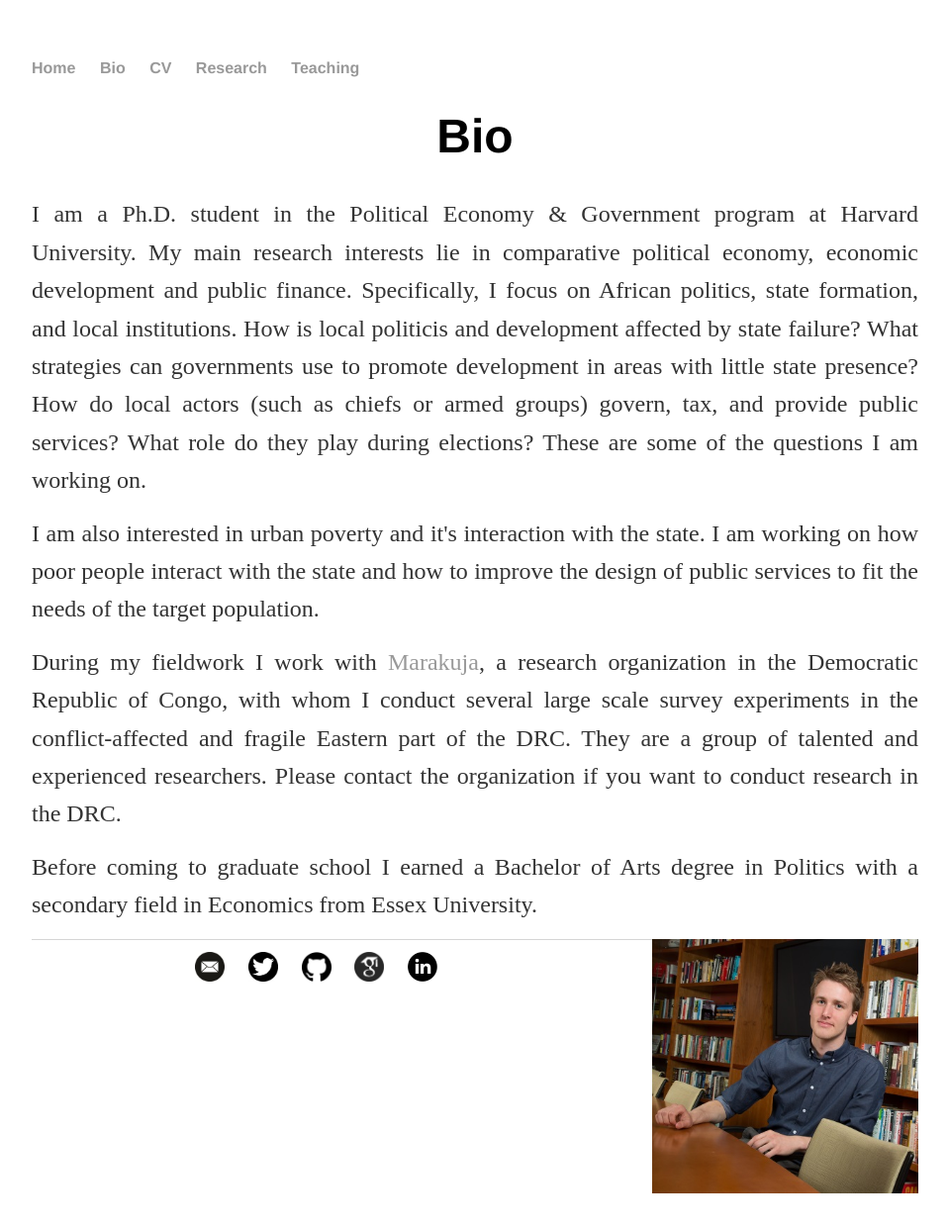
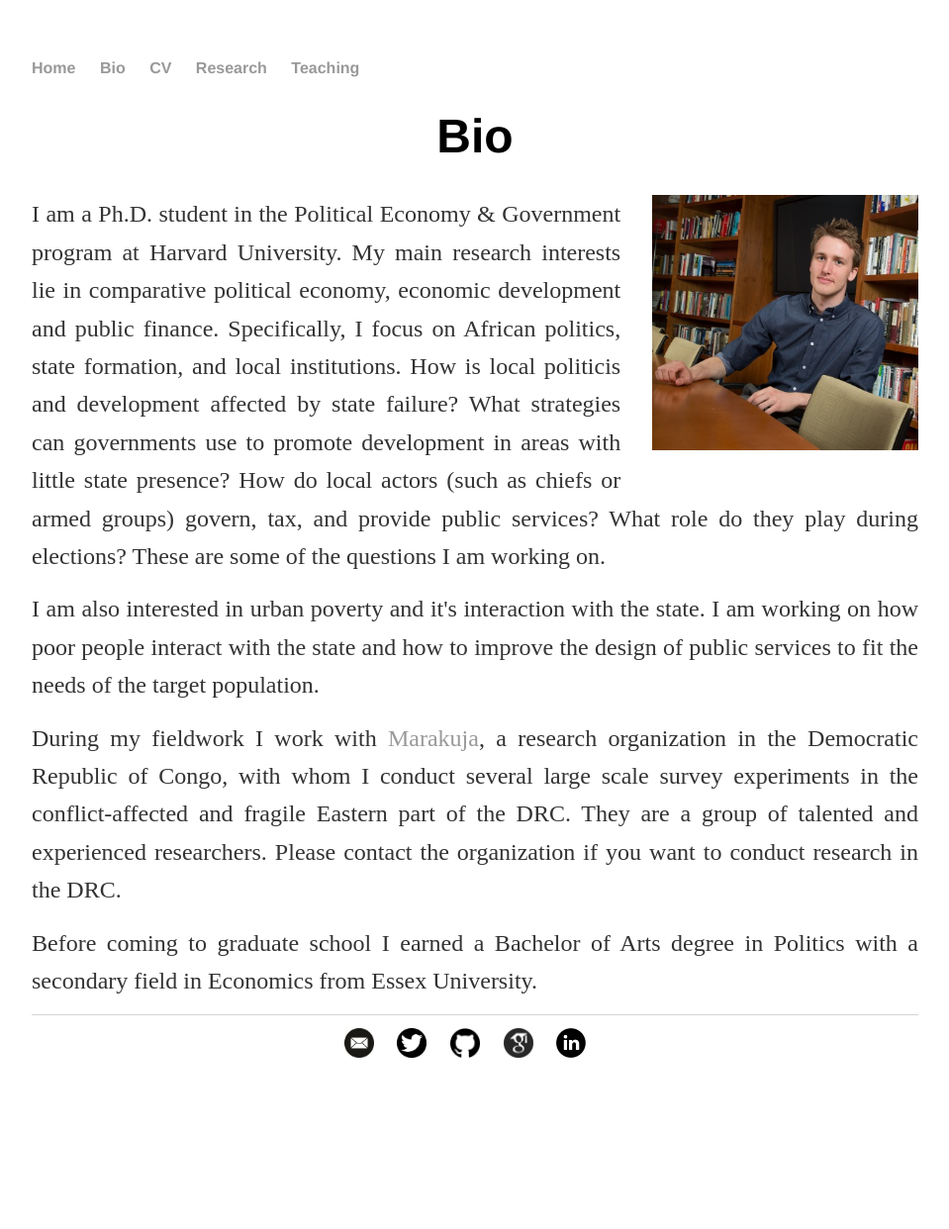
Before and after one commit to soeren-henn/soeren-henn.github.io, a Jekyll site: the page built from bio/index.html, in a window 1280 px wide. Shown: the whole page at 99% size, without its empty margins (160-1119 px from the left). Built offline with Jekyll 4.4.1, drawn with Linux system fonts in a browser that asks for light colours; after the commit the page ends 1132 px from its top, so only the background shows below that.

Commit message:
Update index.html

```diff
--- a/bio/index.html
+++ b/bio/index.html
@@ -7,6 +7,11 @@
 	<div class="centre">
 		<h1>Bio</h1>
 	</div>
+
+	<div class="photo">
+ 		<img src="\images\website.jpg" alt:"Picture of Soeren Henn">
+	</div>
+
 	<div>
 		<p>I am a Ph.D. student in the Political Economy &#38 Government program at Harvard University. My main research interests lie in comparative political economy, economic development and public finance. Specifically, I focus on African politics, state formation, and local institutions. How is local politicis and development affected by state failure? What strategies can governments use to promote development in areas with little state presence? How do local actors (such as chiefs or armed groups) govern, tax, and provide public services? What role do they play during elections? These are some of the questions I am working on.</p>
 		<p>I am also interested in urban poverty and it's interaction with the state. I am working on how poor people interact with the state and how to improve the design  of public services to fit the needs of the target population.</p>
@@ -14,8 +19,4 @@
 		<p>Before coming to graduate school I earned a Bachelor of Arts degree in Politics with a secondary field in Economics from Essex University.</p>
 	</div>
 
-	<div class="photo">
- 		<img src="\images\website.jpg" alt:"Picture of Soeren Henn">
-	</div>
-
 </div>
```
